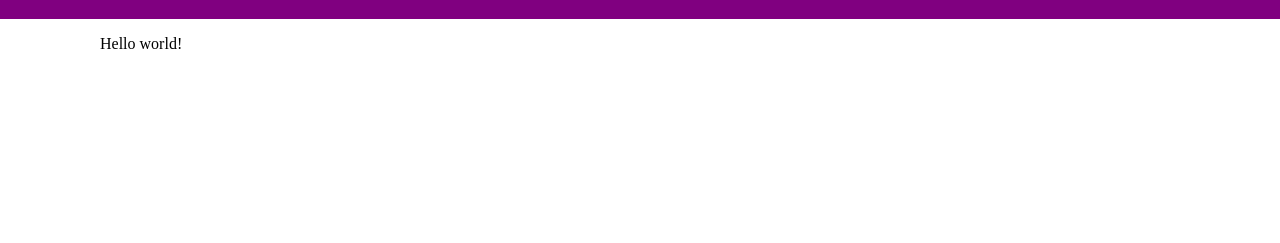
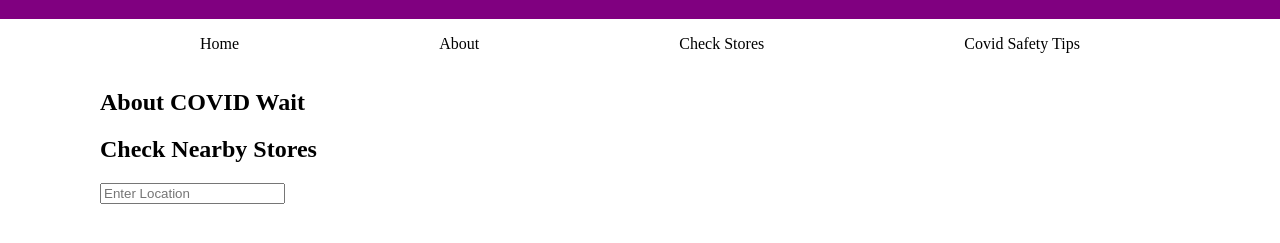
Before and after one commit to sunny-zuo/covid-wait, a Gatsby site in the folder client/: page / in a window 1280 px wide. Shown: the part 71-314 px from the top of the page. Built offline with nearby package versions, Linux system fonts and the light colour scheme; Gatsby itself is replaced by a stand-in of ours.

Commit message:
Input Bar
allows user to input location

```diff
--- a/client/src/pages/index.js
+++ b/client/src/pages/index.js
@@ -1,11 +1,26 @@
 import React from "react"
 import Layout from "../components/Layout"
+import "../stylesheets/index.css"
 
 export default function Home() {
   return (
     <div>
       <Layout>
-        <p>Hello world!</p>
+        <div class="nav">
+            <p>Home</p>
+            <p>About</p>
+            <p>Check Stores</p>
+            <p>Covid Safety Tips</p>
+        </div>
+        <div class="about">
+          <h2>About COVID Wait</h2>
+        </div>
+        <div class="Check Stores">
+          <h2>Check Nearby Stores</h2>
+          <form>
+            <input type="text" placeholder="Enter Location"></input>
+          </form>
+        </div>
       </Layout>
     </div>
   )
--- /dev/null
+++ b/client/src/stylesheets/index.css
@@ -0,0 +1,4 @@
+.nav {
+    display: flex;
+    justify-content: space-around;
+}
```
